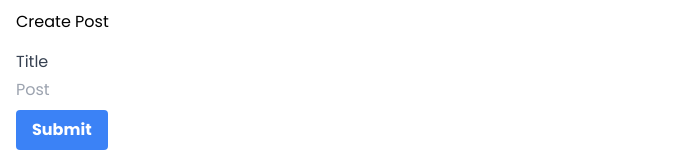
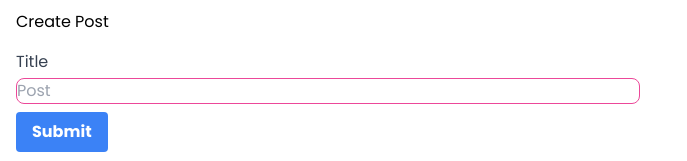
Before and after one commit to mnsh5/microservices-nodejs-react, a React (Vite) app in the folder client/: page / in a window 1280 px wide. Shown: the top 161 px of the page, without its empty margins (0-687 px from the left). Built offline with nearby package versions, Linux system fonts and the light colour scheme; no server answers.

Commit message:
:tada: add new features

```diff
--- a/client/src/PostCreate.tsx
+++ b/client/src/PostCreate.tsx
@@ -25,7 +25,7 @@ export const PostCreate = () => {
           <label className="block" htmlFor="title">
             <span className="text-gray-700">Title</span>
             <input
-              className="form-input mt-1 block w-1/2 border-current outline-pink-500"
+              className="form-input mt-1 block w-1/2 border-current outline-pink-500 rounded-lg border border-pink-500"
               placeholder="Post"
               type="text"
               id="title"
```
